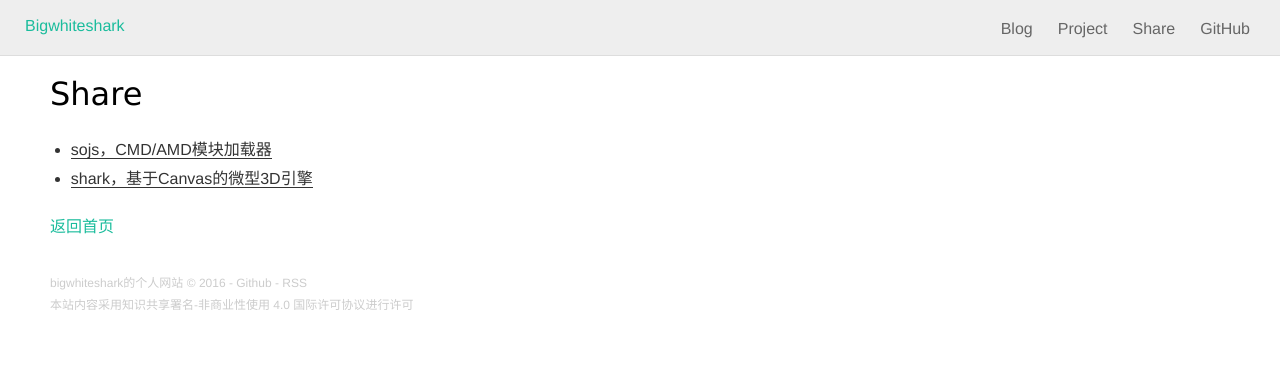
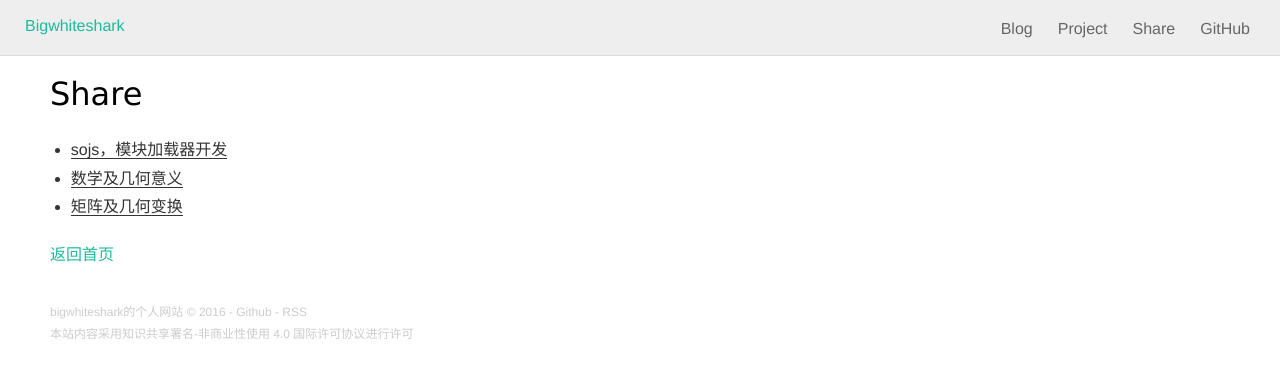
Before and after one commit to bigwhiteshark/bigwhiteshark.github.com, a Jekyll site: the page built from shares.md, in a window 1280 px wide. Shown: the top 378 px of the page. Built offline with Jekyll 4.4.1, drawn with Linux system fonts in a browser that asks for light colours; nearby versions of some CDN libraries; Markdown is read by kramdown in place of the engine named in the settings; comment, search, counter and statistics services are not loaded.

Commit message:
first commit

```diff
--- a/shares.md
+++ b/shares.md
@@ -4,6 +4,7 @@ title: Share
 permalink: /shares/
 ---
 <ul>
-  <li><a href="/shares/sojs/index.html" target="_blank">sojs，CMD/AMD模块加载器</a></li>
-  <li><a href="/shares/sharkjs/index.html" target="_blank">shark，基于Canvas的微型3D引擎</a></li>
+  <li><a href="/share/2014-07-31/sojs-ppt/index.html" target="_blank">sojs，模块加载器开发</a></li>
+  <li><a href="/share/2015-10-09/math/index.html" target="_blank">数学及几何意义</a></li>
+  <li><a href="/share/2015-12-01/index.html" target="_blank">矩阵及几何变换</a></li>
 </ul>
```
Also changed, not shown: _posts/2011-01-01-aws-ec2-mount-ebs.md (line endings or trailing spaces).
